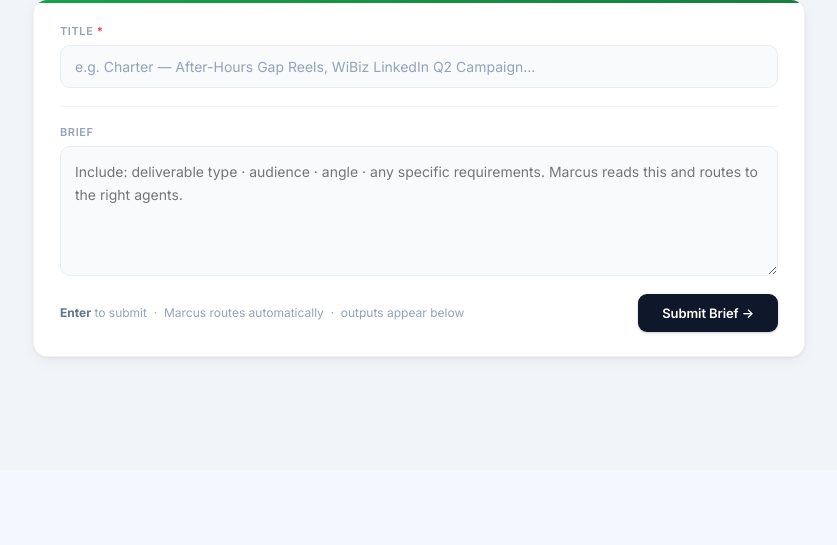
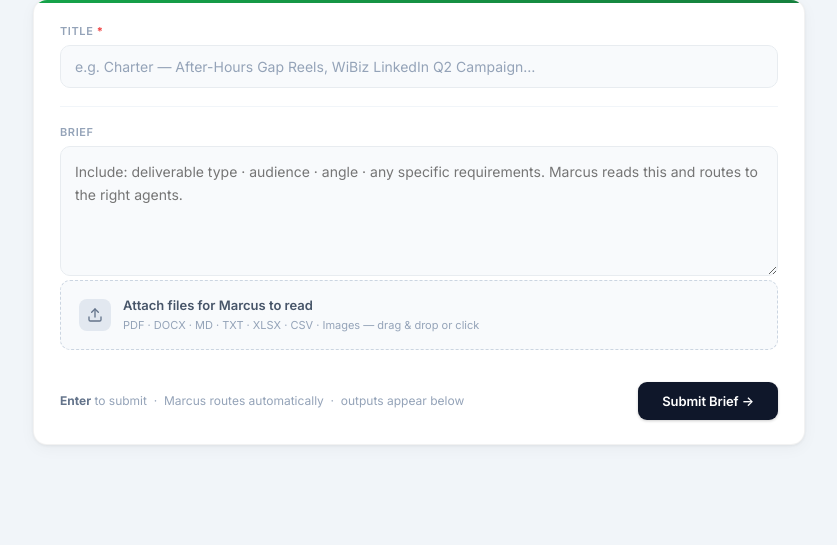
Before and after one commit to nickdcruz/studio-n, a FastAPI app: page / in a window 1280 px wide. Shown: the part 330-875 px from the top of the page, without its empty margins (221-1058 px from the left). Before the commit the page ends 690 px from the top, so only its background shows below. Run offline with FastAPI, Linux system fonts and the light colour scheme; the visitor is signed in with stand-in values (Sample User, id 1).

Commit message:
Add file upload to brief: PDF, DOCX, MD, TXT, XLSX, CSV, image OCR via Claude vision

```diff
--- a/app.py
+++ b/app.py
@@ -17,8 +17,9 @@
 from apify_client import ApifyClient
 from anthropic import AsyncAnthropic
 from dotenv import load_dotenv
-from fastapi import FastAPI, Request
+from fastapi import FastAPI, Request, UploadFile, File, Form
 from fastapi.responses import HTMLResponse, JSONResponse, RedirectResponse, StreamingResponse
+from typing import List
 from fastapi.templating import Jinja2Templates
 from starlette.middleware.base import BaseHTTPMiddleware
 from starlette.middleware.sessions import SessionMiddleware
@@ -1416,20 +1417,120 @@
 async def index(request: Request):
     return templates.TemplateResponse(request=request, name="index.html")
 
+async def parse_uploaded_file(filename: str, data: bytes) -> str:
+    """Extract text content from an uploaded file. Images are described via Claude vision."""
+    import io
+    ext = Path(filename).suffix.lower()
+
+    if ext in ('.txt', '.md'):
+        return data.decode('utf-8', errors='replace')
+
+    elif ext == '.pdf':
+        try:
+            import pdfplumber
+            parts = []
+            with pdfplumber.open(io.BytesIO(data)) as pdf:
+                for page in pdf.pages:
+                    t = page.extract_text()
+                    if t:
+                        parts.append(t)
+            return '\n\n'.join(parts) if parts else '[PDF: no extractable text]'
+        except Exception as e:
+            return f'[PDF parse error: {e}]'
+
+    elif ext == '.docx':
+        try:
+            import docx
+            doc = docx.Document(io.BytesIO(data))
+            paragraphs = [p.text for p in doc.paragraphs if p.text.strip()]
+            # Also extract tables
+            for table in doc.tables:
+                for row in table.rows:
+                    paragraphs.append('\t'.join(c.text for c in row.cells if c.text.strip()))
+            return '\n'.join(paragraphs)
+        except Exception as e:
+            return f'[DOCX parse error: {e}]'
+
+    elif ext in ('.xlsx', '.xls'):
+        try:
+            import openpyxl
+            wb = openpyxl.load_workbook(io.BytesIO(data), read_only=True, data_only=True)
+            parts = []
+            for sheet_name in wb.sheetnames:
+                ws = wb[sheet_name]
+                parts.append(f'Sheet: {sheet_name}')
+                for row in ws.iter_rows(values_only=True):
+                    row_text = '\t'.join(str(c) if c is not None else '' for c in row)
+                    if row_text.strip():
+                        parts.append(row_text)
+            return '\n'.join(parts)
+        except Exception as e:
+            return f'[Spreadsheet parse error: {e}]'
+
+    elif ext == '.csv':
+        try:
+            import csv
+            reader = csv.reader(io.StringIO(data.decode('utf-8', errors='replace')))
+            return '\n'.join('\t'.join(row) for row in reader)
+        except Exception as e:
+            return f'[CSV parse error: {e}]'
+
+    elif ext in ('.png', '.jpg', '.jpeg', '.gif', '.webp'):
+        try:
+            import base64
+            media_map = {'.png': 'image/png', '.jpg': 'image/jpeg', '.jpeg': 'image/jpeg',
+                         '.gif': 'image/gif', '.webp': 'image/webp'}
+            media_type = media_map.get(ext, 'image/jpeg')
+            b64 = base64.standard_b64encode(data).decode()
+            resp = await anthropic_client.messages.create(
+                model="claude-haiku-4-5-20251001",
+                max_tokens=1500,
+                messages=[{"role": "user", "content": [
+                    {"type": "image", "source": {"type": "base64", "media_type": media_type, "data": b64}},
+                    {"type": "text", "text": "Describe all content in this image in detail. Extract any text verbatim. Include layout, structure, and key visual information."}
+                ]}]
+            )
+            return resp.content[0].text
+        except Exception as e:
+            return f'[Image OCR error: {e}]'
+
+    else:
+        return f'[Unsupported file type: {ext}]'
+
+
 @app.post("/api/brief")
-async def start_brief(request: Request):
-    data         = await request.json()
-    brief        = data.get("brief", "").strip()
-    title        = data.get("title", "").strip()
-    client       = data.get("client", "other").strip()
-    project_name = data.get("project_name", "").strip()
+async def start_brief(
+    brief:        str  = Form(...),
+    title:        str  = Form(...),
+    client_name:  str  = Form("other", alias="client"),
+    project_name: str  = Form(""),
+    files:        List[UploadFile] = File(default=[]),
+):
+    brief        = brief.strip()
+    title        = title.strip()
+    client_name  = client_name.strip()
+    project_name = project_name.strip()
+
     if not brief:
         return JSONResponse({"error": "Brief is empty"}, status_code=400)
     if not title:
         return JSONResponse({"error": "Title is required"}, status_code=400)
+
+    # Parse uploaded files and append extracted content to the brief
+    if files:
+        attachments = []
+        for f in files:
+            if f.filename:
+                data = await f.read()
+                extracted = await parse_uploaded_file(f.filename, data)
+                attachments.append(f"--- Attached file: {f.filename} ---\n{extracted}")
+                logging.info("Parsed attachment: %s (%d bytes)", f.filename, len(data))
+        if attachments:
+            brief = brief + "\n\n" + "\n\n".join(attachments)
+
     job_id = str(uuid.uuid4())
     _jobs[job_id] = asyncio.Queue()
-    asyncio.create_task(process_job(job_id, brief, title=title, client=client, project_name=project_name))
+    asyncio.create_task(process_job(job_id, brief, title=title, client=client_name, project_name=project_name))
     return {"job_id": job_id}
 
 @app.get("/api/stream/{job_id}")
--- a/requirements.txt
+++ b/requirements.txt
@@ -8,3 +8,7 @@
 python-multipart>=0.0.9
 apify-client>=1.8.0
 requests>=2.31.0
+pdfplumber>=0.11.0
+python-docx>=1.1.0
+openpyxl>=3.1.0
+Pillow>=10.0.0
--- a/templates/index.html
+++ b/templates/index.html
@@ -254,6 +254,38 @@
     .btn-submit:active:not(:disabled) { transform: translateY(0); }
     .btn-submit:disabled { background: #cbd5e1; cursor: not-allowed; box-shadow: none; }
 
+    /* ── FILE UPLOAD ─────────────────────────────────────────── */
+    .upload-zone {
+      border: 1.5px dashed #cbd5e1; border-radius: 10px; padding: 16px 18px;
+      margin-bottom: 18px; background: #f8fafc; cursor: pointer;
+      transition: all 0.2s; display: flex; align-items: center; gap: 12px;
+    }
+    .upload-zone:hover, .upload-zone.dragover {
+      border-color: #94a3b8; background: #f1f5f9;
+    }
+    .upload-zone-icon {
+      width: 32px; height: 32px; border-radius: 8px; background: #e2e8f0;
+      display: flex; align-items: center; justify-content: center; flex-shrink: 0;
+    }
+    .upload-zone-text { flex: 1; }
+    .upload-zone-label {
+      font-size: 13px; font-weight: 600; color: #475569; display: block;
+    }
+    .upload-zone-hint {
+      font-size: 11px; color: #94a3b8; margin-top: 2px;
+    }
+    .file-chips { display: flex; flex-wrap: wrap; gap: 6px; margin-top: 10px; }
+    .file-chip {
+      display: flex; align-items: center; gap: 5px;
+      background: #e2e8f0; border-radius: 6px; padding: 3px 8px 3px 7px;
+      font-size: 11px; font-weight: 600; color: #475569;
+    }
+    .file-chip-remove {
+      cursor: pointer; color: #94a3b8; font-size: 13px; line-height: 1;
+      margin-left: 2px;
+    }
+    .file-chip-remove:hover { color: #ef4444; }
+
     /* ── SAVE NOTICE ──────────────────────────────────────────── */
     .save-notice {
       display: none; background: #f0fdf4; border: 1px solid #86efac;
@@ -466,6 +498,26 @@
     <label class="field-label">Brief</label>
     <textarea id="brief"
       placeholder="Include: deliverable type · audience · angle · any specific requirements. Marcus reads this and routes to the right agents."></textarea>
+
+    <!-- File upload -->
+    <input type="file" id="file-input" multiple accept=".pdf,.docx,.doc,.md,.txt,.xlsx,.xls,.csv,.png,.jpg,.jpeg,.gif,.webp" style="display:none" onchange="handleFileSelect(this.files)">
+    <div class="upload-zone" id="upload-zone" onclick="document.getElementById('file-input').click()"
+         ondragover="e=>{e.preventDefault();this.classList.add('dragover')}"
+         ondragleave="this.classList.remove('dragover')"
+         ondrop="e=>{e.preventDefault();this.classList.remove('dragover');handleFileSelect(e.dataTransfer.files)}">
+      <div class="upload-zone-icon">
+        <svg width="16" height="16" viewBox="0 0 24 24" fill="none" stroke="#64748b" stroke-width="2" stroke-linecap="round" stroke-linejoin="round">
+          <path d="M21 15v4a2 2 0 0 1-2 2H5a2 2 0 0 1-2-2v-4"/>
+          <polyline points="17 8 12 3 7 8"/>
+          <line x1="12" y1="3" x2="12" y2="15"/>
+        </svg>
+      </div>
+      <div class="upload-zone-text">
+        <span class="upload-zone-label">Attach files for Marcus to read</span>
+        <span class="upload-zone-hint">PDF · DOCX · MD · TXT · XLSX · CSV · Images — drag & drop or click</span>
+      </div>
+    </div>
+    <div class="file-chips" id="file-chips"></div>
 
     <div class="brief-footer">
       <span class="hint">
@@ -799,6 +851,32 @@
   }
 }
 
+// ── File upload ───────────────────────────────────────────────────
+let selectedFiles = [];
+
+function handleFileSelect(fileList) {
+  for (const f of fileList) {
+    if (!selectedFiles.find(x => x.name === f.name && x.size === f.size)) {
+      selectedFiles.push(f);
+    }
+  }
+  renderFileChips();
+}
+
+function removeFile(idx) {
+  selectedFiles.splice(idx, 1);
+  renderFileChips();
+}
+
+function renderFileChips() {
+  const container = document.getElementById('file-chips');
+  container.innerHTML = selectedFiles.map((f, i) => `
+    <div class="file-chip">
+      <span>${f.name}</span>
+      <span class="file-chip-remove" onclick="removeFile(${i})">×</span>
+    </div>`).join('');
+}
+
 // ── Submit ────────────────────────────────────────────────────────
 async function submitBrief() {
   const title       = document.getElementById('job-title').value.trim();
@@ -835,13 +913,21 @@
   document.getElementById('status-text').textContent = 'Marcus is reading your brief...';
 
   try {
-    const resp = await fetch('/api/brief', {
-      method: 'POST',
-      headers: {'Content-Type':'application/json'},
-      body: JSON.stringify({ brief, title, client: activeClient, project_name: projectName })
-    });
+    const fd = new FormData();
+    fd.append('brief', brief);
+    fd.append('title', title);
+    fd.append('client', activeClient);
+    fd.append('project_name', projectName);
+    for (const f of selectedFiles) fd.append('files', f);
+
+    const resp = await fetch('/api/brief', { method: 'POST', body: fd });
     const { job_id, error } = await resp.json();
     if (error) throw new Error(error);
+
+    // Clear files after successful submit
+    selectedFiles = [];
+    renderFileChips();
+    document.getElementById('file-input').value = '';
 
     const src = new EventSource(`/api/stream/${job_id}`);
     src.onmessage = e => {
```
